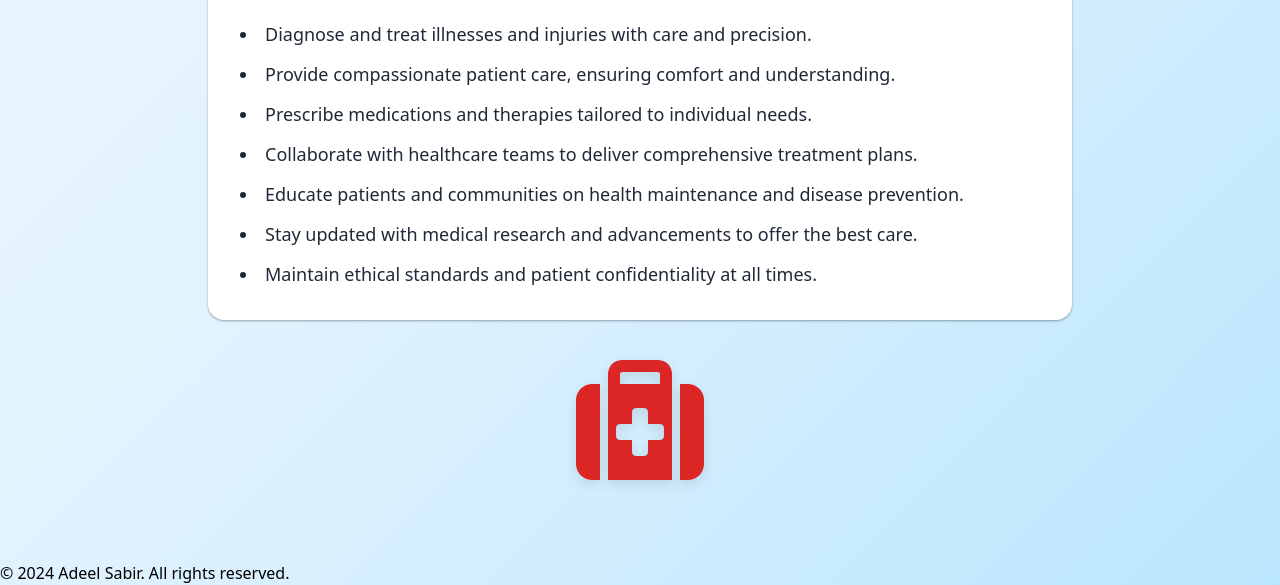
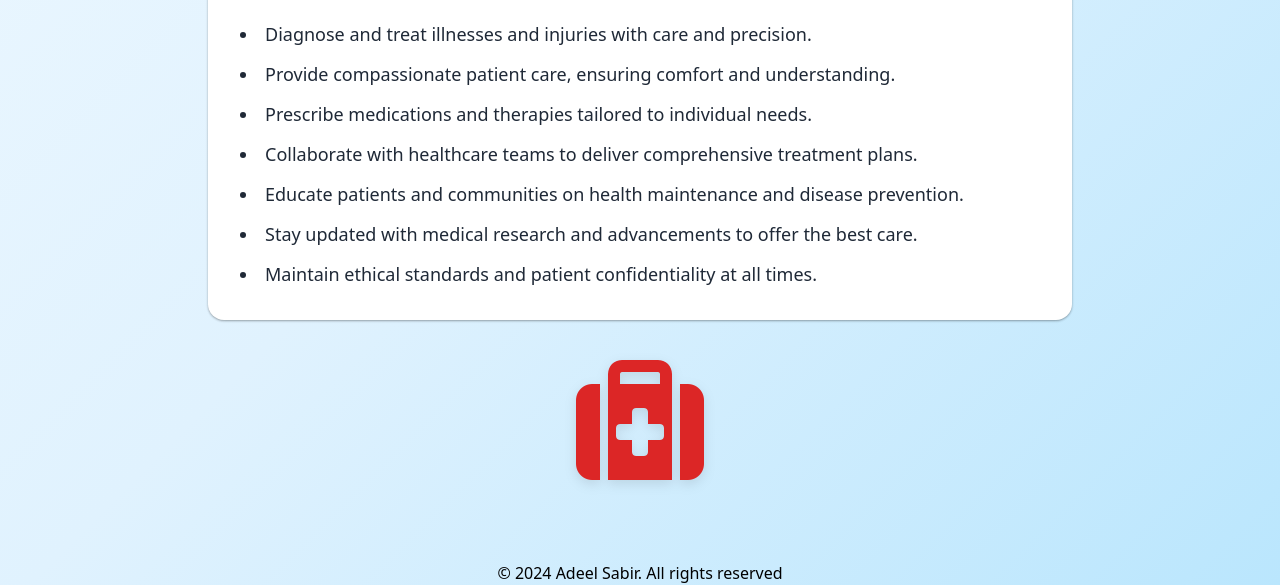
Before and after one commit to dradeelsabir-rml/Dr-Adeel-Sabir, a plain HTML site: page index.html in a window 1280 px wide. Shown: the part 640-1225 px from the top of the page. Drawn offline with nearby package versions, Linux system fonts and the light colour scheme.

Commit message:
index.html

```diff
--- a/index.html
+++ b/index.html
@@ -350,7 +350,7 @@
 
   <!-- Footer -->
   <footer>
-    &copy; 2024 Adeel Sabir. All rights reserved.
+    <p style="text-align: center;">&copy; 2024 Adeel Sabir. All rights reserved</p>
   </footer>
 
   <!-- Script for navigation -->
```
